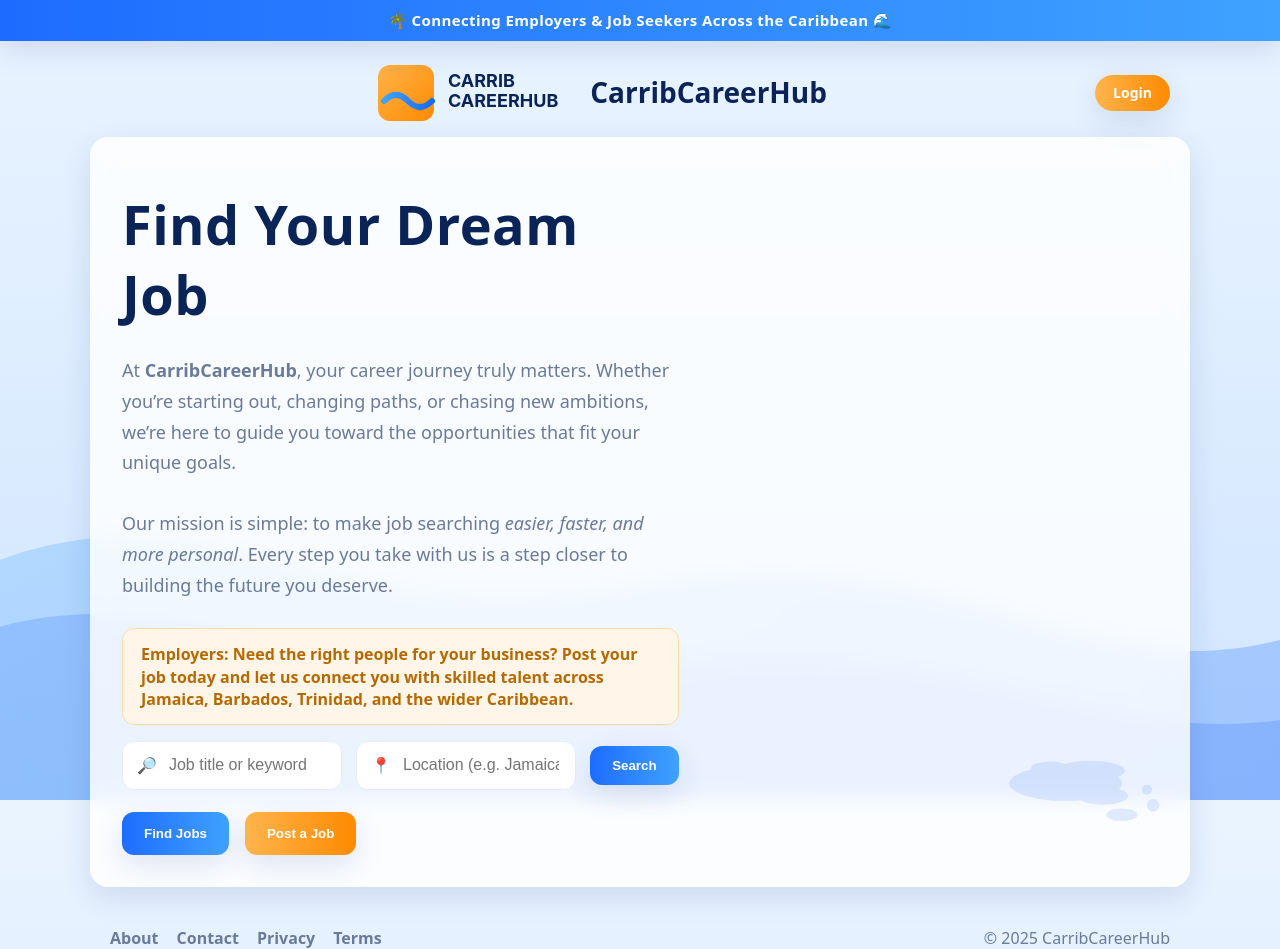
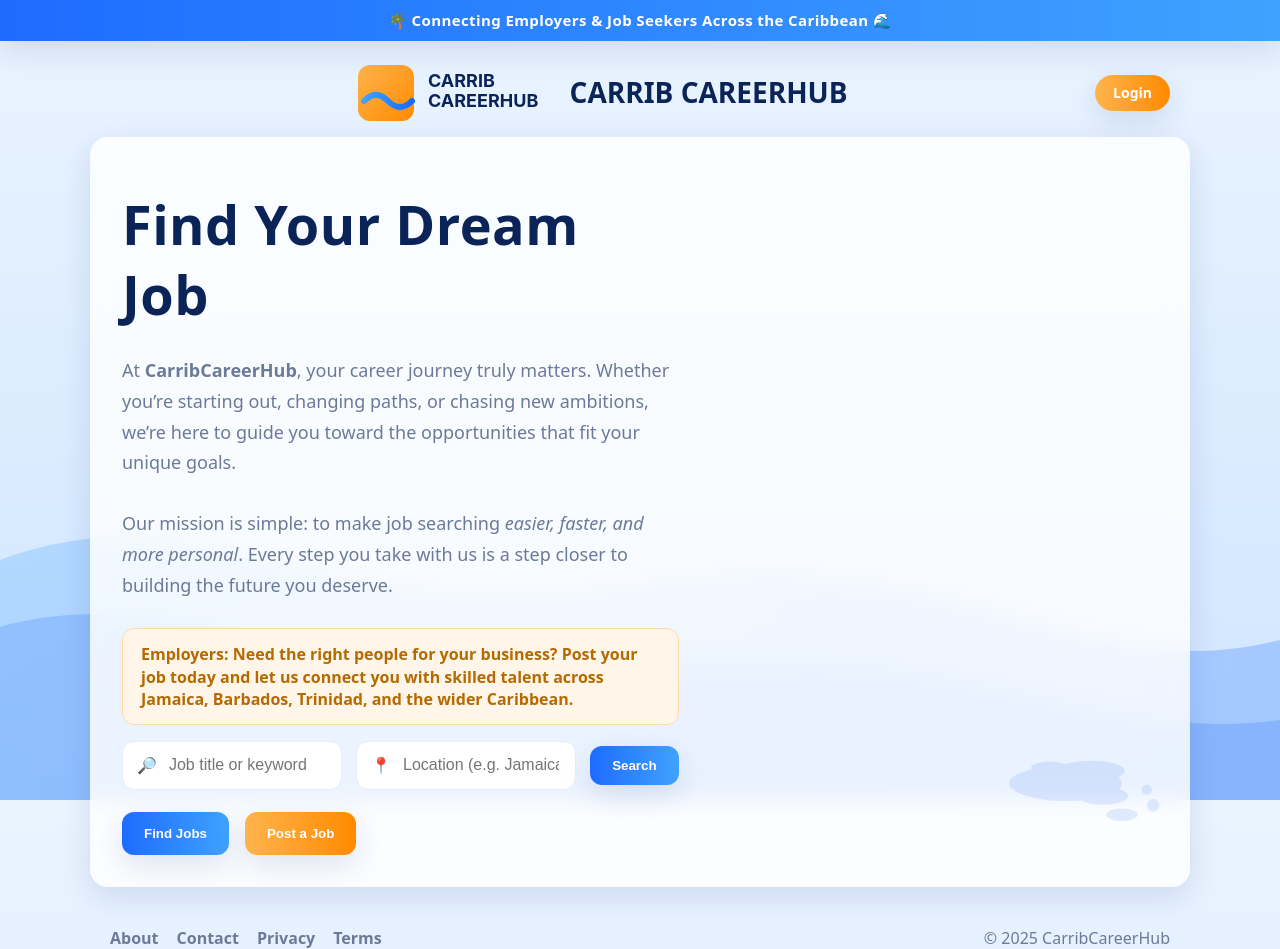
Before and after one commit to andrae101/CarribCareerHub, a plain HTML site: page index.html in a window 1280 px wide. Drawn offline with Linux system fonts and the light colour scheme; files whose address does not match are found by name.

Commit message:
Update index.html
Signed-off-by: andrae101 <cunninghamandrae34@gmail.com>

```diff
--- a/index.html
+++ b/index.html
@@ -16,7 +16,7 @@
 <header class="header">
   <div class="brand">
     <img src="./assets/logo.svg" alt="CarribCareerHub logo" class="logo" />
-    <span class="brand-name">CarribCareerHub</span>
+    <span class="brand-name">CARRIB CAREERHUB</span>
   </div>
   <nav class="nav">
     <a href="login.html" class="login-btn">Login</a>
@@ -29,7 +29,6 @@
       <!-- Main Hero -->
       <h1 class="hero-title">Find Your Dream Job</h1>
 
-      <!-- Employee-focused text -->
       <p class="lede">
         At <strong>CarribCareerHub</strong>, your career journey truly matters.
         Whether you’re starting out, changing paths, or chasing new ambitions,
@@ -39,14 +38,12 @@
         Every step you take with us is a step closer to building the future you deserve.
       </p>
 
-      <!-- Employer-focused callout -->
       <p class="employer-callout">
         <strong>Employers:</strong> Need the right people for your business?
         Post your job today and let us connect you with skilled talent across Jamaica,
         Barbados, Trinidad, and the wider Caribbean.
       </p>
 
-      <!-- Search form -->
       <form class="search-row" onsubmit="return false">
         <label class="input">
           <span>🔎</span>
@@ -59,14 +56,12 @@
         <button class="search-btn">Search</button>
       </form>
 
-      <!-- Actions -->
       <div class="actions">
         <button class="btn btn-primary">Find Jobs</button>
         <button class="btn btn-secondary">Post a Job</button>
       </div>
     </section>
 
-    <!-- Map -->
     <aside class="map-wrap">
       <img src="./assets/map.svg" alt="Caribbean map"/>
     </aside>
```
